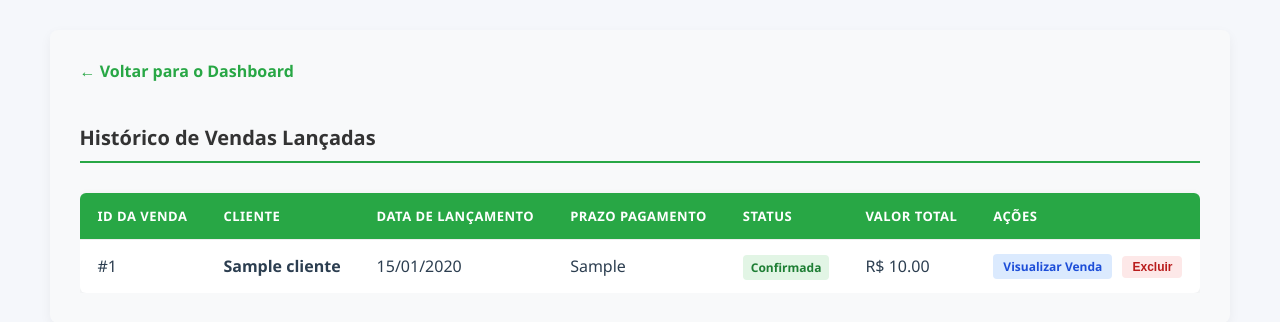
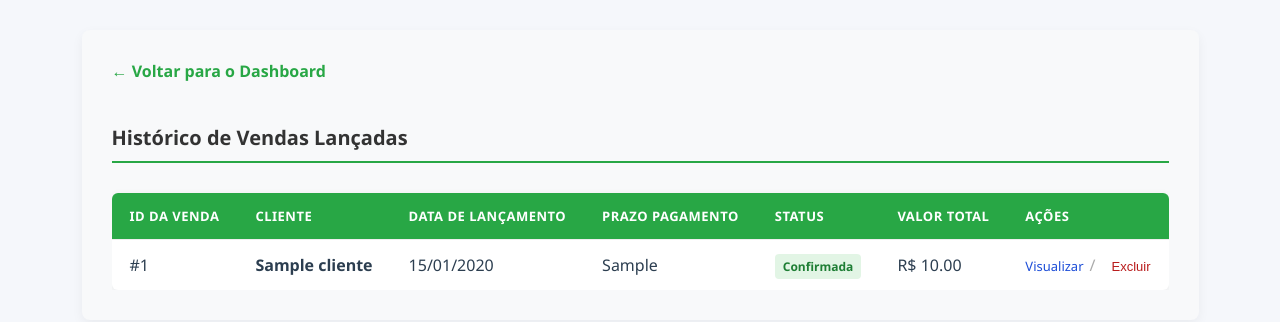
Before and after one commit to Bepenet/Benepet-CRM, a Flask app: page /vendas/relatorio in a window 1280 px wide. Shown: the top 322 px of the page. Run offline with Flask 3, Linux system fonts and the light colour scheme; the visitor is signed in with stand-in values (Sample User, id 1); tables that the repository leaves empty hold one stand-in row (values such as "Sample post"); data that the repository does not hold is empty.

Commit message:
Acoes Visualizar e Excluir na mesma linha separadas por barra

```diff
--- a/templates/detalhe_vendas.html
+++ b/templates/detalhe_vendas.html
@@ -80,34 +80,27 @@
             font-weight: bold;
         }
         .btn-ver {
-            background: #dbeafe;
             color: #1d4ed8;
-            padding: 4px 10px;
-            border-radius: 4px;
             text-decoration: none;
-            font-size: 12px;
-            font-weight: bold;
-            transition: background 0.2s;
-            display: inline-block;
+            font-size: 13px;
+            font-weight: 500;
         }
         .btn-ver:hover {
-            background: #bfdbfe;
+            text-decoration: underline;
         }
         .btn-excluir {
-            background: #fde8e8;
+            background: none;
+            border: none;
             color: #b91c1c;
-            padding: 4px 10px;
-            border: none;
-            border-radius: 4px;
-            font-size: 12px;
-            font-weight: bold;
+            font-size: 13px;
+            font-weight: 500;
             cursor: pointer;
-            margin-left: 6px;
-            transition: background 0.2s;
+            padding: 0;
         }
         .btn-excluir:hover {
-            background: #f5c6cb;
+            text-decoration: underline;
         }
+        .separador-acoes { margin: 0 6px; color: #aaa; }
         .alert { padding: 15px; border-radius: 4px; margin-bottom: 20px; font-weight: 500; text-align: center; }
         .alert.sucesso { background-color: #d4edda; color: #155724; border: 1px solid #c3e6cb; }
         .alert.erro { background-color: #f8d7da; color: #721c24; border: 1px solid #f5c6cb; }
@@ -200,10 +193,7 @@
                         </td>
                         <td>R$ {{ "%.2f"|format(venda.valor_total) }}</td>
                         <td>
-                            <a href="/venda/detalhar/{{ venda.id }}" class="btn-ver">Visualizar Venda</a>
-                            <form action="/vendas/{{ venda.id }}/excluir" method="POST" style="display:inline;" onsubmit="return confirm('Excluir a venda #{{ venda.id }}? Essa ação não pode ser desfeita.');">
-                                <button type="submit" class="btn-excluir">Excluir</button>
-                            </form>
+                            <a href="/venda/detalhar/{{ venda.id }}" class="btn-ver">Visualizar</a><span class="separador-acoes">/</span><form action="/vendas/{{ venda.id }}/excluir" method="POST" style="display:inline;" onsubmit="return confirm('Excluir a venda #{{ venda.id }}? Essa ação não pode ser desfeita.');"><button type="submit" class="btn-excluir">Excluir</button></form>
                         </td>
                     </tr>
                     {% else %}
```
